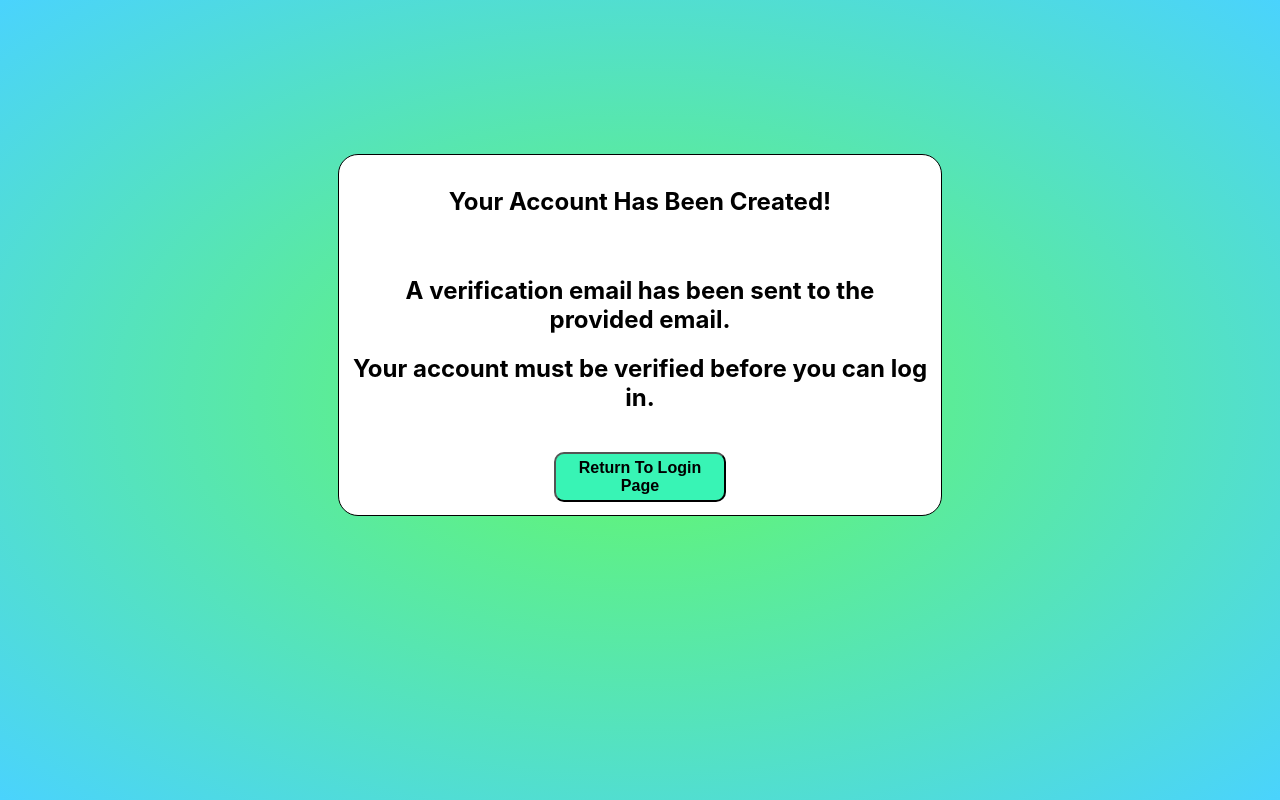
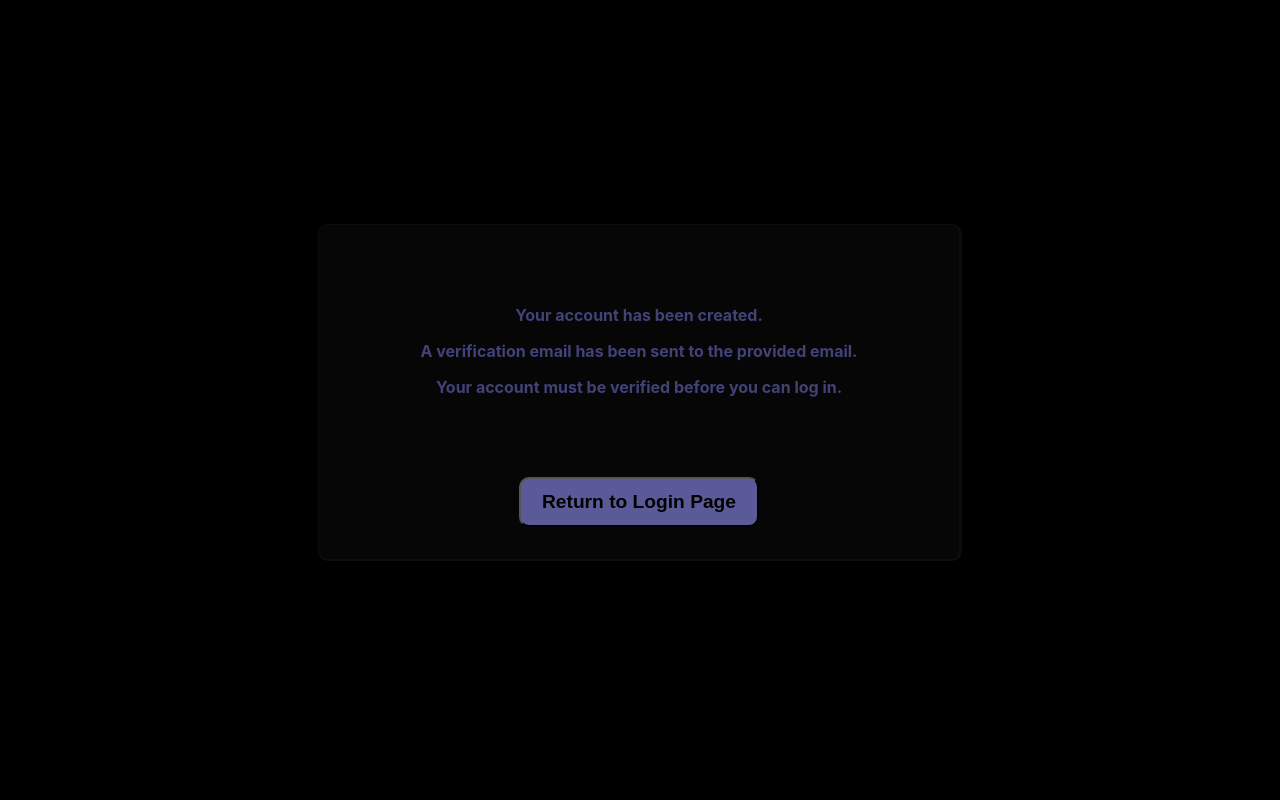
Before and after one commit to GitSeaBass/CinemaEBooking, a React (Create React App) app in the folder Frontend/cinema-ebooking/: page /confirmwindow in a window 1280 px wide. Built offline with nearby package versions, Linux system fonts and the light colour scheme.

Commit message:
consistent design with login and create

```diff
--- a/Frontend/cinema-ebooking/src/components/ConfirmationWindow.css
+++ b/Frontend/cinema-ebooking/src/components/ConfirmationWindow.css
@@ -1,39 +1,59 @@
-.ConfirmationWindow-confirm-window {
-    background: radial-gradient(rgb(100, 249, 100), rgb(74, 211, 253) 100%);
+.ConfirmationWindow-confirm-container {
+    width: 100%;
     height: 100vh;
-    width: 100vw;
+
+    background-color: #000000;
+
     overflow: hidden;
 }
 
-.ConfirmationWindow-message-window {
-    background-color: white;
+.ConfirmationWindow-message-container {
+    display: flex;
+    flex-direction: column;
+    align-items: center;
+
     width: 45%;
-    margin: auto;
-    border-radius: 20px;
-    border: solid black 1px;
-    padding: 1%;
-    margin-top: 12%;
+
+    margin: 14rem auto 0;
+    padding: 2rem;
+    border: none;
+    border-top: 1px solid #0d0d0d;
+    border-right: 3px solid #0d0d0d;
+    border-bottom: 2px solid #0d0d0d;
+    border-left: 1px solid #0d0d0d;
+    border-radius: 10px;
+
+    background-color: #0d0d0d7b;
+}
+
+.ConfirmationWindow-messages {
+    margin: 2rem 0 4rem;
+
     text-align: center;
 }
 
-.ConfirmationWindow-confirm-window>h2 {
-    font-size: 1.5em;
-    color: white;
+.ConfirmationWindow-messages>h3 {
+    font-size: 1rem;
+    color: #424279;
 }
 
 .ConfirmationWindow-return-button {
-    width: 30%;
+    width: 240px;
     height: 50px;
+
     border-radius: 10px;
+
+    background-color: #5a5a99;
+
+    font-size: 1.2rem;
     font-weight: bold;
-    font-size: 1em;
-    transition: 0.5s;
+    color: #000000;
+
     cursor: pointer;
-    background-color: rgb(56, 244, 181);
+
+    transition: all 300ms ease-in-out 200ms;
 }
 
 .ConfirmationWindow-return-button:hover {
-    transition: 0.5s;
-    box-shadow: 5px 5px 2px 1px gray;
-    background-color: rgb(47, 218, 161);
+    background-color: #424279;
 }
--- a/Frontend/cinema-ebooking/src/components/ConfirmationWindow.js
+++ b/Frontend/cinema-ebooking/src/components/ConfirmationWindow.js
@@ -9,14 +9,14 @@ function ConfirmationWindow() {
     }
 
     return (
-        <div className="ConfirmationWindow-confirm-window">
-            <div className='ConfirmationWindow-message-window'>
-                <h2>Your Account Has Been Created!</h2>
-                <br></br>
-                <h2>A verification email has been sent to the provided email.</h2>
-                <h2>Your account must be verified before you can log in.</h2>
-                <br></br>
-                <button className='ConfirmationWindow-return-button' onClick={goHome}>Return To Login Page</button>
+        <div className="ConfirmationWindow-confirm-container">
+            <div className='ConfirmationWindow-message-container'>
+                <div className='ConfirmationWindow-messages'>
+                    <h3>Your account has been created.</h3>
+                    <h3>A verification email has been sent to the provided email.</h3>
+                    <h3>Your account must be verified before you can log in.</h3>
+                </div>
+                <button className='ConfirmationWindow-return-button' onClick={goHome}>Return to Login Page</button>
             </div>
         </div>
     )
```
